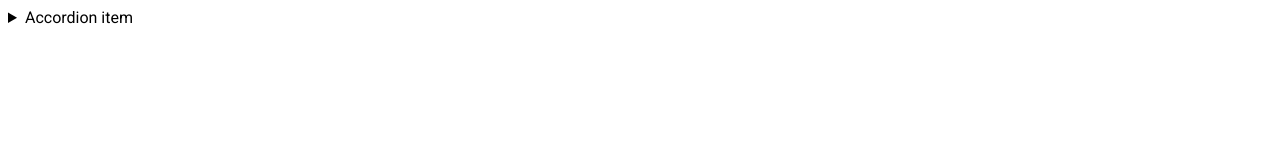
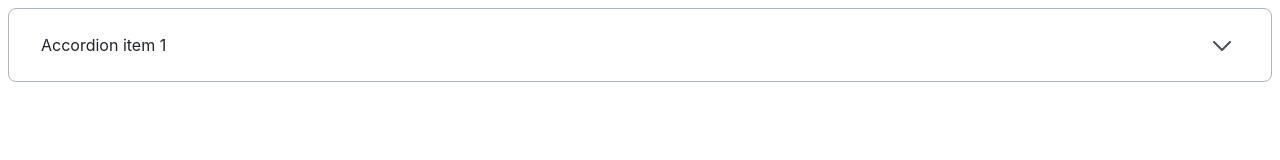
Before and after one commit to js-tasks-ru/htmlcss-20241107_natalya79, a website: page 03-lection1/02-accordion/index.html in a window 1280 px wide. Drawn offline with Linux system fonts and the light colour scheme.

Commit message:
Added accordeon

```diff
--- a/03-lection1/02-accordion/accordion.css
+++ b/03-lection1/02-accordion/accordion.css
@@ -1 +1,39 @@
-/* Стилизация аккордеона */
+.accordion {
+    padding: 24px 32px;
+
+    border: 1px solid var(--grey-3);
+    border-radius: 8px;
+
+    font-family: Inter;
+    font-size: 16px;
+    font-weight: 400;
+    line-height: 24px;
+}
+
+.accordion__title {
+    display: flex;
+    justify-content: space-between;
+
+    color: var(--black);
+}
+
+.accordion__title::-webkit-details-marker {
+    display: none;
+}
+
+.accordion__title::after {
+    content: url('../../assets/images/arrow-down.svg');
+    padding-right: 0.5em;
+}
+
+.accordion[open] > .accordion__title::after {
+    content: url('../../assets/images/arrow-up.svg');
+}
+
+.accordion__text {
+    margin: 0;
+    padding-top: 16px;
+    padding-bottom: 8px;
+
+    color: var(--grey-4);
+}
--- a/03-lection1/02-accordion/index.html
+++ b/03-lection1/02-accordion/index.html
@@ -6,12 +6,12 @@
         <link rel="stylesheet" href="./accordion.css">
     </head>
     <body>
-        <details>
-            <summary>
-                Accordion item
+        <details class="accordion">
+            <summary class="accordion__title">
+                Accordion item 1
             </summary>
-            <p>
-                Hidden content
+            <p class="accordion__text">
+                Amet minim mollit non deserunt ullamco est sit aliqua dolor do amet sint. Velit officia consequat duis enim velit mollit. Exercitation veniam consequat sunt nostrud amet.
             </p>
         </details>
     </body>
--- a/assets/css/main.css
+++ b/assets/css/main.css
@@ -18,7 +18,3 @@
     --primary: var(--blue);
     --secondary: var(--purple);
 }
-
-* {
-    font-family: 'Roboto', sans-serif;
-}
```
Also changed, not shown: assets/images/arrow-down.svg (added), assets/images/arrow-up.svg (added).
